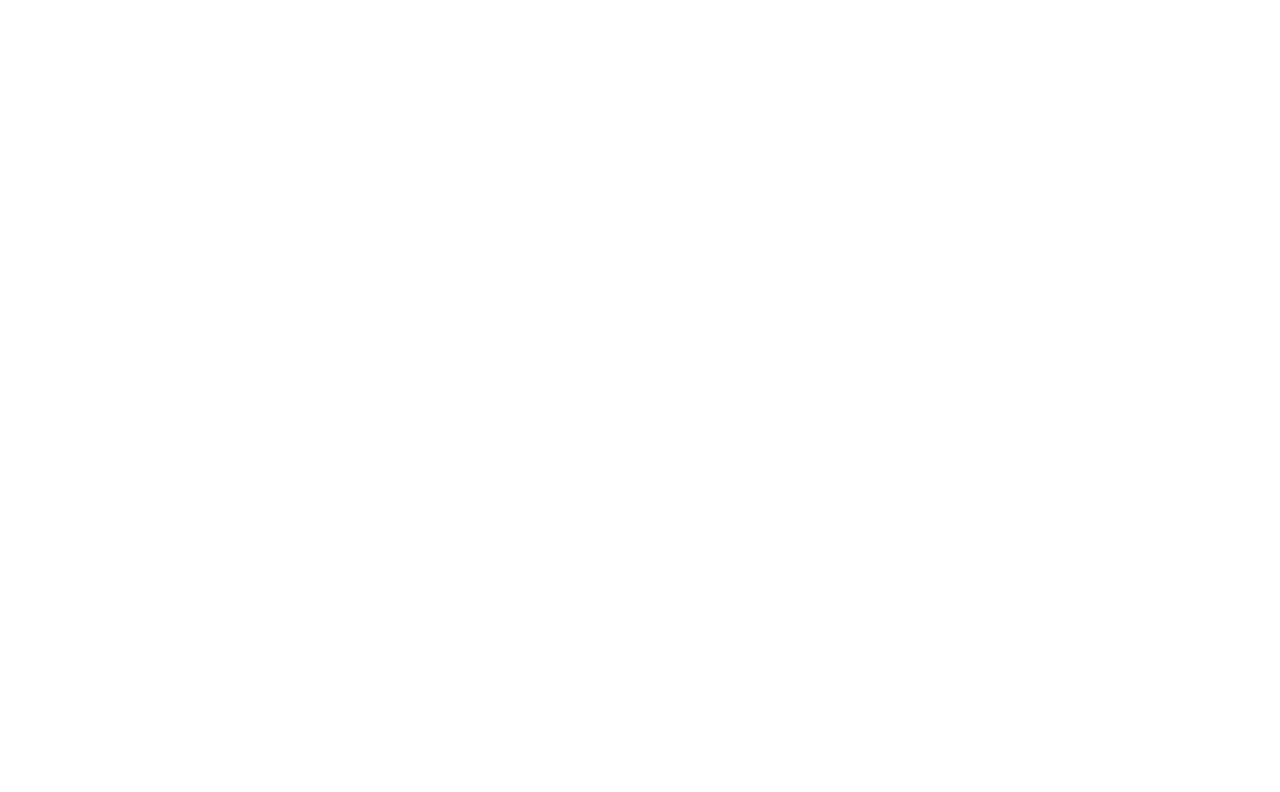
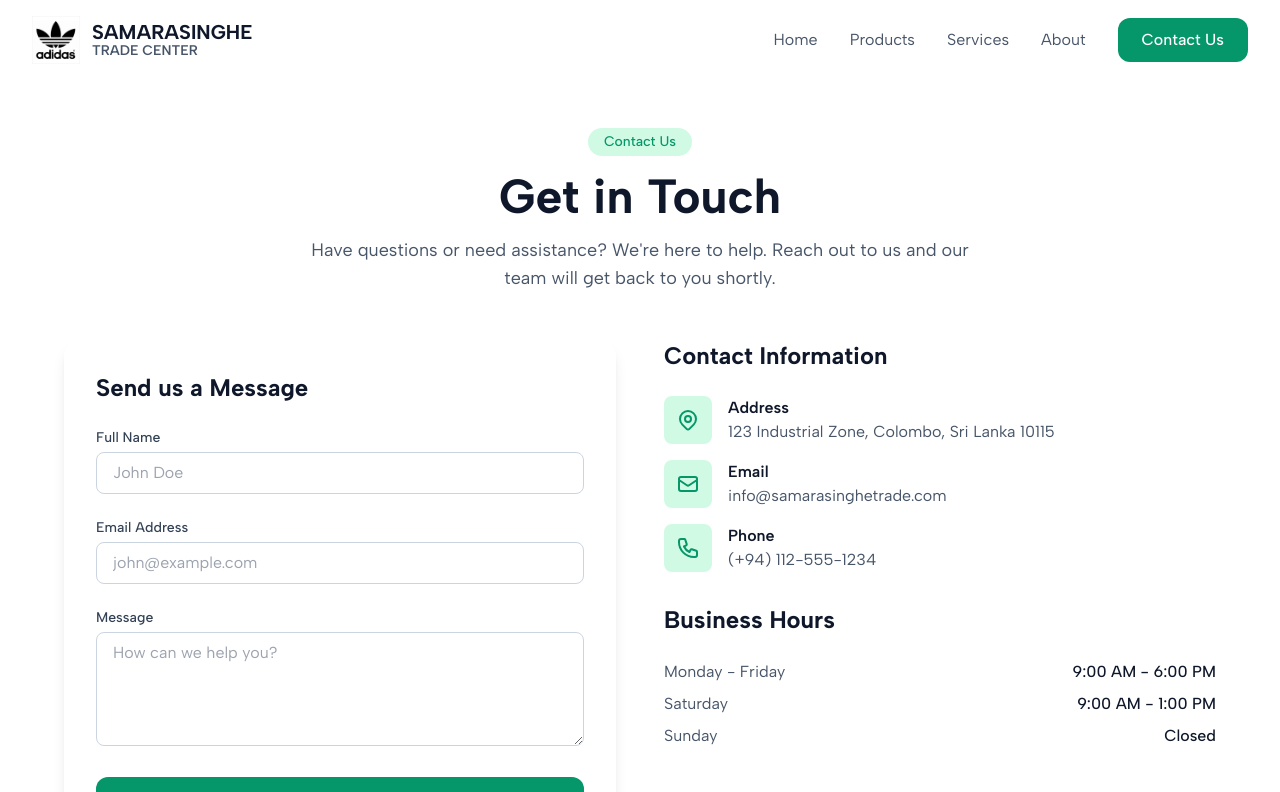
Before and after one commit to TharinduNimesh/sachitha-plastic, a Nuxt app: page /contact in a window 1280 px wide. Before the commit this address had no page. Shown: the top 792 px of the page. Built offline with nearby package versions, Linux system fonts and the light colour scheme.

Commit message:
add other pages

```diff
--- a/app/components/Web/Hero.vue
+++ b/app/components/Web/Hero.vue
@@ -1,7 +1,7 @@
 <template>
   <section class="relative">
     <!-- Hero Section -->
-    <div class="relative min-h-screen flex items-center bg-gradient-to-br from-slate-50 to-emerald-50">
+    <div class="relative pt-10 min-h-screen flex items-center bg-gradient-to-br from-slate-50 to-emerald-50">
       <!-- Background Pattern -->
       <div class="absolute inset-0 z-0">
         <div class="absolute inset-0 bg-[url('/patterns/grid.svg')] opacity-5"></div>
--- /dev/null
+++ b/app/pages/about.vue
@@ -0,0 +1,25 @@
+<template>
+  <NuxtLayout name="web">
+    <div class="pt-32 pb-16">
+      <div class="container mx-auto px-4 sm:px-6 lg:px-8">
+        <div class="text-center mb-12">
+          <span class="inline-block px-4 py-1 bg-emerald-100 text-emerald-600 rounded-full text-sm font-medium mb-4">
+            About Us
+          </span>
+          <h1 class="text-4xl md:text-5xl font-bold text-slate-900 mb-4">
+            Our Story
+          </h1>
+          <p class="text-lg text-slate-600 max-w-2xl mx-auto">
+            Learn about our journey, mission, and commitment to revolutionizing the plastic industry through sustainable practices.
+          </p>
+        </div>
+
+        <!-- About Content -->
+        <div class="max-w-4xl mx-auto">
+          <!-- Placeholder for about content -->
+          <p class="text-slate-600 text-center">Detailed company information coming soon...</p>
+        </div>
+      </div>
+    </div>
+  </NuxtLayout>
+</template>
--- /dev/null
+++ b/app/pages/console/index.vue
@@ -0,0 +1,3 @@
+<template>
+    <div></div>
+</template>
--- /dev/null
+++ b/app/pages/contact.vue
@@ -0,0 +1,132 @@
+<template>
+  <NuxtLayout name="web">
+    <div class="pt-32 pb-16">
+      <div class="container mx-auto px-4 sm:px-6 lg:px-8">
+        <div class="text-center mb-12">
+          <span class="inline-block px-4 py-1 bg-emerald-100 text-emerald-600 rounded-full text-sm font-medium mb-4">
+            Contact Us
+          </span>
+          <h1 class="text-4xl md:text-5xl font-bold text-slate-900 mb-4">
+            Get in Touch
+          </h1>
+          <p class="text-lg text-slate-600 max-w-2xl mx-auto">
+            Have questions or need assistance? We're here to help. Reach out to us and our team will get back to you shortly.
+          </p>
+        </div>
+
+        <!-- Contact Form and Info -->
+        <div class="grid grid-cols-1 lg:grid-cols-2 gap-12 max-w-6xl mx-auto">
+          <!-- Contact Form -->
+          <div class="bg-white rounded-2xl shadow-lg p-8">
+            <h2 class="text-2xl font-bold text-slate-900 mb-6">Send us a Message</h2>
+            <form class="space-y-6">
+              <div>
+                <label for="name" class="block text-sm font-medium text-slate-700 mb-1">Full Name</label>
+                <input
+                  type="text"
+                  id="name"
+                  name="name"
+                  class="w-full px-4 py-2 border border-slate-300 rounded-lg focus:ring-2 focus:ring-emerald-500 focus:border-emerald-500"
+                  placeholder="John Doe"
+                />
+              </div>
+
+              <div>
+                <label for="email" class="block text-sm font-medium text-slate-700 mb-1">Email Address</label>
+                <input
+                  type="email"
+                  id="email"
+                  name="email"
+                  class="w-full px-4 py-2 border border-slate-300 rounded-lg focus:ring-2 focus:ring-emerald-500 focus:border-emerald-500"
+                  placeholder="john@example.com"
+                />
+              </div>
+
+              <div>
+                <label for="message" class="block text-sm font-medium text-slate-700 mb-1">Message</label>
+                <textarea
+                  id="message"
+                  name="message"
+                  rows="4"
+                  class="w-full px-4 py-2 border border-slate-300 rounded-lg focus:ring-2 focus:ring-emerald-500 focus:border-emerald-500"
+                  placeholder="How can we help you?"
+                ></textarea>
+              </div>
+
+              <button
+                type="submit"
+                class="w-full bg-emerald-600 text-white py-3 px-6 rounded-xl hover:bg-emerald-700 transition-colors duration-300"
+              >
+                Send Message
+              </button>
+            </form>
+          </div>
+
+          <!-- Contact Information -->
+          <div class="space-y-8">
+            <div>
+              <h2 class="text-2xl font-bold text-slate-900 mb-6">Contact Information</h2>
+              <div class="space-y-4">
+                <div class="flex items-start space-x-4">
+                  <div class="p-3 bg-emerald-100 rounded-lg">
+                    <svg class="w-6 h-6 text-emerald-600" fill="none" viewBox="0 0 24 24" stroke="currentColor">
+                      <path stroke-linecap="round" stroke-linejoin="round" stroke-width="2" d="M17.657 16.657L13.414 20.9a1.998 1.998 0 01-2.827 0l-4.244-4.243a8 8 0 1111.314 0z" />
+                      <path stroke-linecap="round" stroke-linejoin="round" stroke-width="2" d="M15 11a3 3 0 11-6 0 3 3 0 016 0z" />
+                    </svg>
+                  </div>
+                  <div>
+                    <h3 class="font-semibold text-slate-900">Address</h3>
+                    <p class="text-slate-600">123 Industrial Zone, Colombo, Sri Lanka 10115</p>
+                  </div>
+                </div>
+
+                <div class="flex items-start space-x-4">
+                  <div class="p-3 bg-emerald-100 rounded-lg">
+                    <svg class="w-6 h-6 text-emerald-600" fill="none" viewBox="0 0 24 24" stroke="currentColor">
+                      <path stroke-linecap="round" stroke-linejoin="round" stroke-width="2" d="M3 8l7.89 5.26a2 2 0 002.22 0L21 8M5 19h14a2 2 0 002-2V7a2 2 0 00-2-2H5a2 2 0 00-2 2v10a2 2 0 002 2z" />
+                    </svg>
+                  </div>
+                  <div>
+                    <h3 class="font-semibold text-slate-900">Email</h3>
+                    <p class="text-slate-600">info@samarasinghetrade.com</p>
+                  </div>
+                </div>
+
+                <div class="flex items-start space-x-4">
+                  <div class="p-3 bg-emerald-100 rounded-lg">
+                    <svg class="w-6 h-6 text-emerald-600" fill="none" viewBox="0 0 24 24" stroke="currentColor">
+                      <path stroke-linecap="round" stroke-linejoin="round" stroke-width="2" d="M3 5a2 2 0 012-2h3.28a1 1 0 01.948.684l1.498 4.493a1 1 0 01-.502 1.21l-2.257 1.13a11.042 11.042 0 005.516 5.516l1.13-2.257a1 1 0 011.21-.502l4.493 1.498a1 1 0 01.684.949V19a2 2 0 01-2 2h-1C9.716 21 3 14.284 3 6V5z" />
+                    </svg>
+                  </div>
+                  <div>
+                    <h3 class="font-semibold text-slate-900">Phone</h3>
+                    <p class="text-slate-600">(+94) 112-555-1234</p>
+                  </div>
+                </div>
+              </div>
+            </div>
+
+            <!-- Business Hours -->
+            <div>
+              <h2 class="text-2xl font-bold text-slate-900 mb-6">Business Hours</h2>
+              <div class="space-y-2">
+                <div class="flex justify-between">
+                  <span class="text-slate-600">Monday - Friday</span>
+                  <span class="font-medium text-slate-900">9:00 AM - 6:00 PM</span>
+                </div>
+                <div class="flex justify-between">
+                  <span class="text-slate-600">Saturday</span>
+                  <span class="font-medium text-slate-900">9:00 AM - 1:00 PM</span>
+                </div>
+                <div class="flex justify-between">
+                  <span class="text-slate-600">Sunday</span>
+                  <span class="font-medium text-slate-900">Closed</span>
+                </div>
+              </div>
+            </div>
+          </div>
+        </div>
+      </div>
+    </div>
+  </NuxtLayout>
+</template>
--- /dev/null
+++ b/app/pages/products.vue
@@ -0,0 +1,25 @@
+<template>
+  <NuxtLayout name="web">
+    <div class="pt-32 pb-16">
+      <div class="container mx-auto px-4 sm:px-6 lg:px-8">
+        <div class="text-center mb-12">
+          <span class="inline-block px-4 py-1 bg-emerald-100 text-emerald-600 rounded-full text-sm font-medium mb-4">
+            Our Products
+          </span>
+          <h1 class="text-4xl md:text-5xl font-bold text-slate-900 mb-4">
+            Explore Our Product Range
+          </h1>
+          <p class="text-lg text-slate-600 max-w-2xl mx-auto">
+            Discover our comprehensive collection of high-quality plastic products and recycling machinery designed to meet your industrial needs.
+          </p>
+        </div>
+
+        <!-- Product Categories Section -->
+        <div class="grid grid-cols-1 md:grid-cols-2 lg:grid-cols-3 gap-8">
+          <!-- Placeholder for product categories -->
+          <p class="text-slate-600 text-center col-span-full">Product listings coming soon...</p>
+        </div>
+      </div>
+    </div>
+  </NuxtLayout>
+</template>
--- /dev/null
+++ b/app/pages/services.vue
@@ -0,0 +1,25 @@
+<template>
+  <NuxtLayout name="web">
+    <div class="pt-32 pb-16">
+      <div class="container mx-auto px-4 sm:px-6 lg:px-8">
+        <div class="text-center mb-12">
+          <span class="inline-block px-4 py-1 bg-emerald-100 text-emerald-600 rounded-full text-sm font-medium mb-4">
+            Our Services
+          </span>
+          <h1 class="text-4xl md:text-5xl font-bold text-slate-900 mb-4">
+            Professional Services
+          </h1>
+          <p class="text-lg text-slate-600 max-w-2xl mx-auto">
+            We offer comprehensive services in plastic recycling, machinery maintenance, and consulting to help your business thrive.
+          </p>
+        </div>
+
+        <!-- Services Grid -->
+        <div class="grid grid-cols-1 md:grid-cols-2 lg:grid-cols-3 gap-8">
+          <!-- Placeholder for services -->
+          <p class="text-slate-600 text-center col-span-full">Service details coming soon...</p>
+        </div>
+      </div>
+    </div>
+  </NuxtLayout>
+</template>
```
